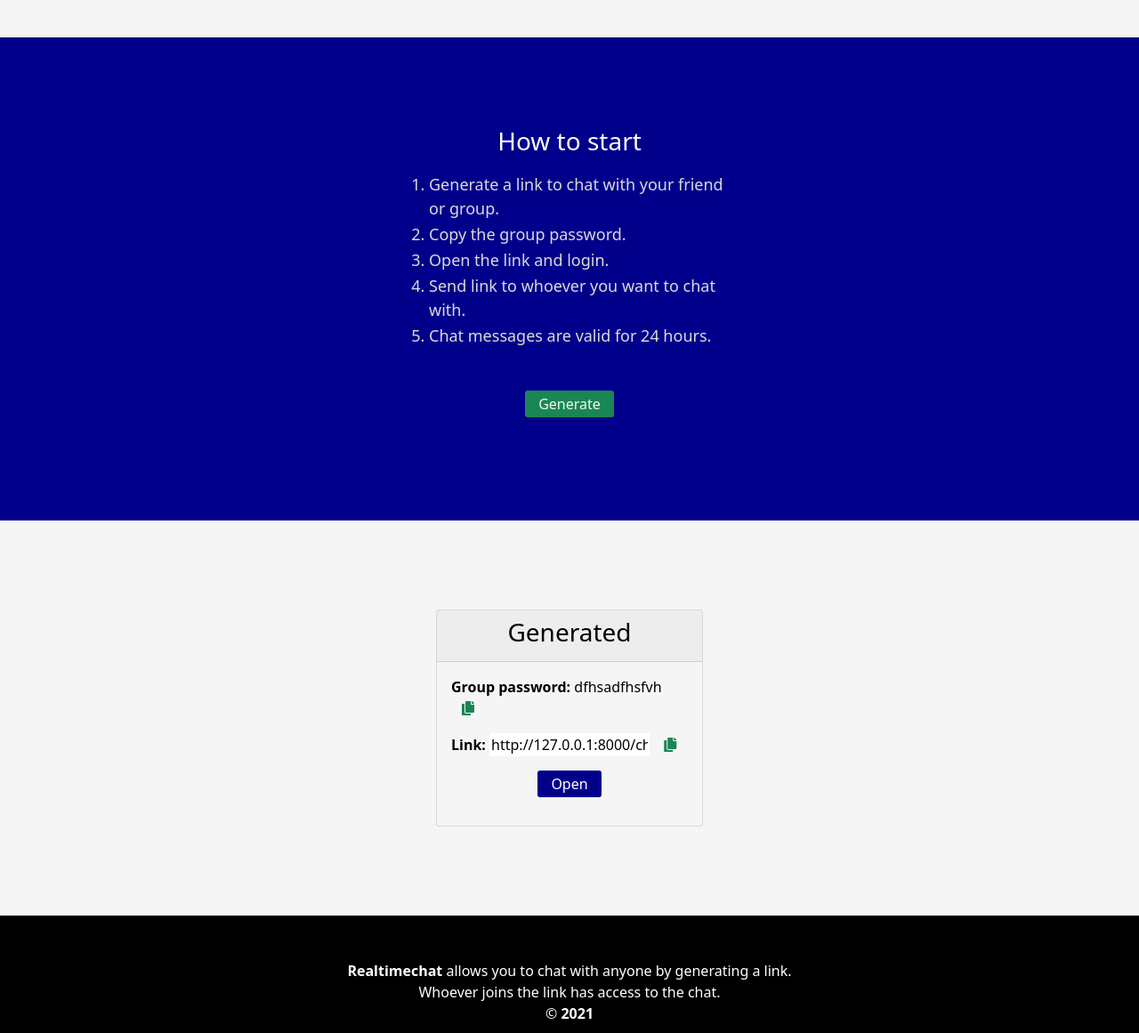
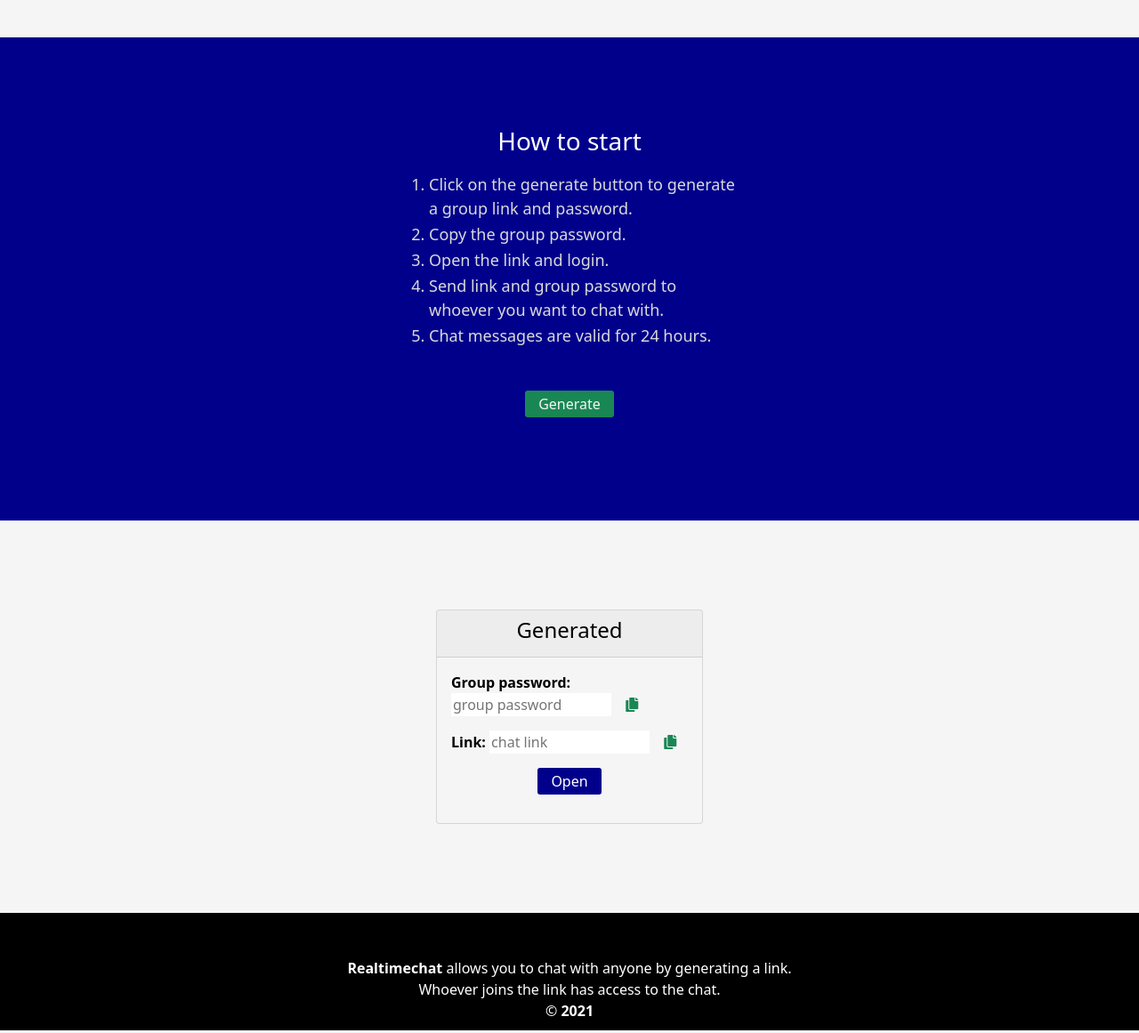
Before and after one commit to faith-ware/realtimechat, a Django app: template templates/index.html in a window 1280 px wide. Shown: the part 457-1618 px from the top of the page at 89% size. Run offline with Django 3.2, Linux system fonts and the light colour scheme; the template is opened without the code that fills it, so the values that code supplies are empty; some libraries are stand-ins or nearby versions.

Commit message:
Added copy iconand function with other designs

```diff
--- a/templates/index.html
+++ b/templates/index.html
@@ -23,13 +23,13 @@
             <div id="how-to-start">
                 <h3 class="text-center">How to start</h3>
                 <ol>
-                    <li>Generate a link to chat with your friend or group.</li>
+                    <li>Click on the generate button to generate a group link and password.</li>
                     <li>Copy the group password.</li>
                     <li>Open the link and login.</li>
-                    <li>Send link to whoever you want to chat with.</li>
+                    <li>Send link and group password to whoever you want to chat with.</li>
                     <li>Chat messages are valid for 24 hours.</li>
                 </ol>
-                <p class="mt-5 text-center"><input class="bg-success" id="generate-link" type="button" value="Generate"></p>
+                <p class="mt-5 text-center"><a href="#third-heading"><input class="bg-success" id="generate-link" type="button" value="Generate"></a></p>
 
             </div>
         </div>
@@ -37,17 +37,13 @@
         <div id="third-heading">
             <div id="credentials" class="card">
                 <div class="card-header text-center">
-                    <h3>Generated</h3>
+                    <h4>Generated</h4>
                   </div>
 
                   <div class="card-body">
-                      <!-- <p>Group password</p>
-                      <p><input type="text" value="jndjndsjfnsjnfsjfn"></p>
-                      <p>Password</p>
-                      <p><input type="text" name="jncvjv" id=""></p> -->
                     <p>
                         <b>Group password:</b>
-                        <span id="group-password">dfhsadfhsfvh</span>
+                        <input type="text" name="" class="border-0" id="group-password" value="" placeholder="group password" readonly>
                         <span>
                             <a title="copy" role="button" class="button">
                                 <i class="fas fa-copy text-success fw-bold p-1 ms-2"></i>
@@ -57,14 +53,19 @@
 
                     <p>
                         <b>Link:</b>
-                        <input type="text" name="" class="border-0" id="group-link" value="http://127.0.0.1:8000/chat/love/" readonly>
+                        <input type="text" name="" class="border-0" id="group-link" value="" placeholder="chat link" readonly>
                         <span>
                             <a title="copy" role="button" class="button">
                                 <i class="fas fa-copy text-success fw-bold p-1 ms-2"></i>
                             </a>
                         </span>
                     </p>
-                    <p class="text-center"><input class="link-button" type="button" value="Open"></p>
+
+                    <p class="text-center">
+                        <a href="" target="_">
+                            <input class="link-button" type="button" value="Open">
+                        </a>
+                    </p>
                 </div>
             </div>
         </div>
@@ -83,53 +84,53 @@
         let genLink = document.getElementById("generate-link")
         genLink.addEventListener("click", genenerate);
 
+        // Generate new group name and pasword
         function genenerate() {
             var url = "{% url 'chat:generate' %}"
+
             let gen = async function getName() {
-                let myObject = await fetch(url)
-                let myText = await myObject.text();
-                console.log(myObject)
-                // alert(myObject)
+                let responseFetch = await fetch(url);
+                let response = await responseFetch.json();
+
+                groupPasswordElem = document.getElementById("group-password");
+                groupPasswordElem.value = response.generated_password;
+
+                // Change the group link input button to the generated one
+                let host_url = window.location.host;
+                let group_link = host_url + "/chat/" + response.generated_name + "/"
+                let group_link_elem = document.getElementById("group-link");
+                group_link_elem.value = group_link
+
+                // Change the group link to the generated one
+                link_button_elem = document.querySelector(".link-button")
+                link_button_elem.parentElement.href = "{% url 'chat:room' 1234 %}".replace(/1234/, response.generated_name)
+
+                genLink.disabled = true;
             }()
         }
 
-        async function getName(url) {
-            let myObject = await fetch(url)
-            let myText = await myObject.text();
-            alert(myText)
-        };
+        // Select the card body
+        const copy = document.querySelector(".card-body")
+        copy.onclick = function (e) {
+            // Get the class list of the target
+            let copyElemClassList = e.target.classList
 
+            // Check if the 'fa-copy' is in the class list
+            copyElemClassList.forEach(element => {
+                if (element == "fa-copy") {
+                    let elemToCopy = e.target.parentElement.parentElement.parentElement.children[1]
 
-        // document.getElementById("generate-link").onclick = function(e) {
-        //     e.preventDefault();
-        //     $.ajax({
-        //         type : "GET",
-        //         url : "{% url 'chat:generate' %}",
-        //         success : function (response) {
-        //             let gen_name = response.generated_name;
-        //             let gen_password = response.generated_password;
-        //             let host_url = window.location.host;
-        //             let room_link = host_url + "/chat/" + gen_name + "/"
-        //             let room_link_elem = document.getElementById("room_link");
-        //             room_link_elem.value = room_link
-        //             room_link_elem.href = "{% url 'chat:room' 1234 %}".replace(/1234/, gen_str)
-        //         },
-        //         error : function (response) {
-        //             alert("Unable to process");
-        //         }
-        //     })
+                    // Copy the value of group-password or group-link
+                    if ((elemToCopy.id == "group-password") || (elemToCopy.id == "group-link")) {
+                        const copyText = document.getElementById(elemToCopy.id)
+                        copyText.select();
+                        copyText.setSelectionRange(0, 99999);
+                        document.execCommand("copy")
+                        alert("Copied")
+                    }
 
-        // }
-
-        const copy = document.getElementById("copy")
-        copy.onclick = function (e) {
-            const copyText = document.getElementById("room_link")
-            copyText.select();
-            copyText.setSelectionRange(0, 99999);
-
-            document.execCommand("copy")
-
-            alert("Copied")
+                }
+            });
 
         }
 
```
